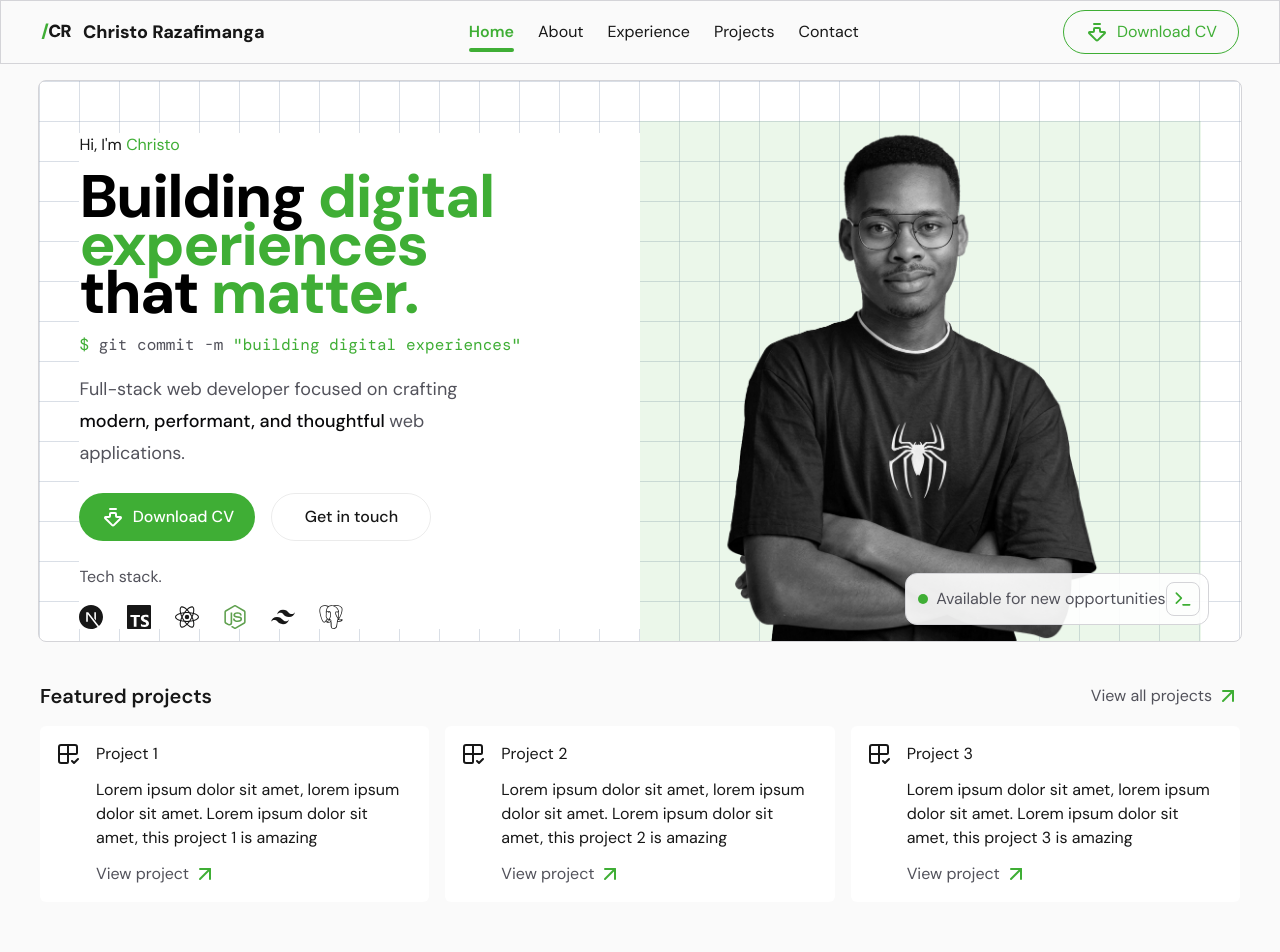
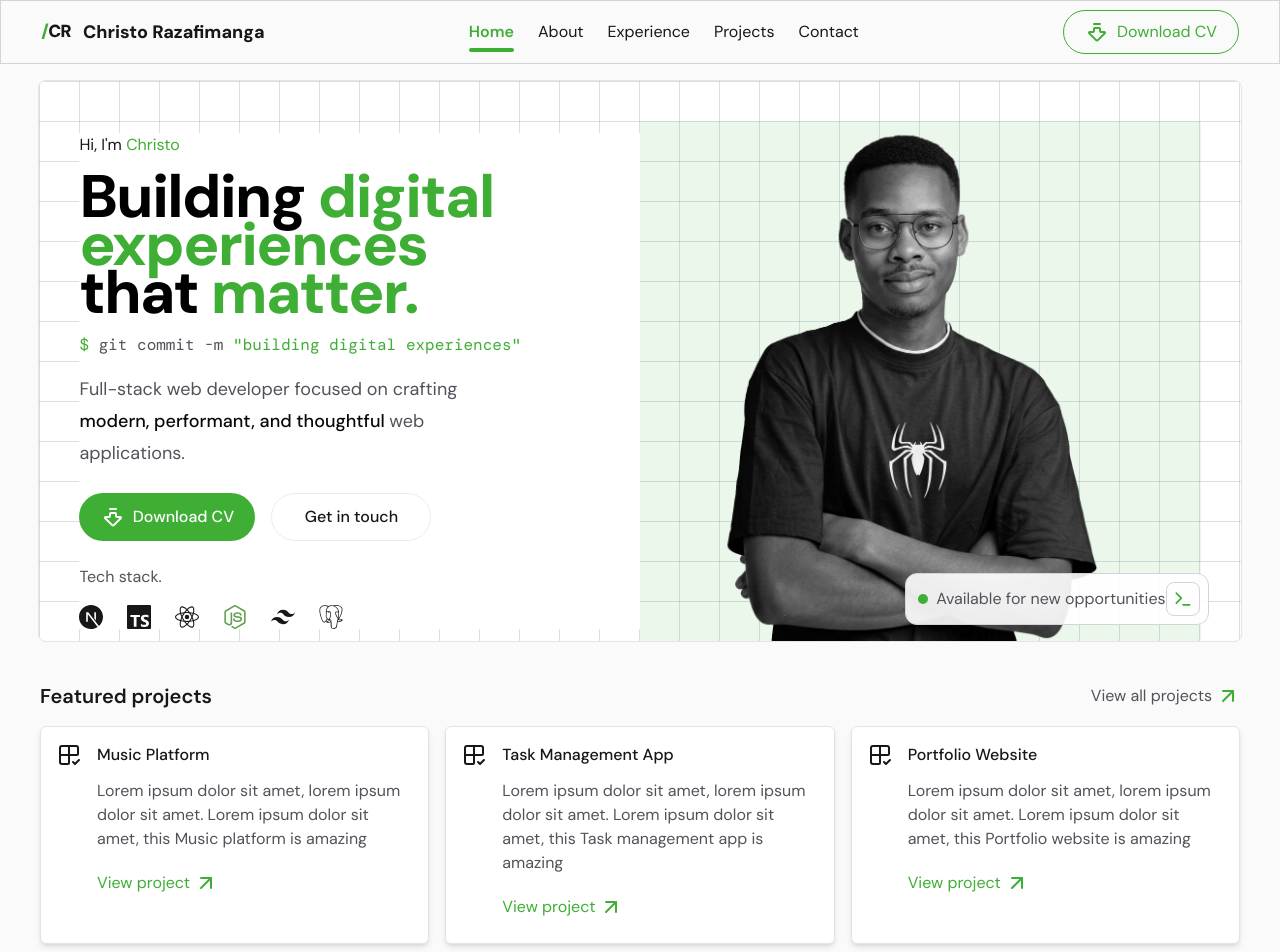
Before and after one commit to bossnare/portfolio, a Next.js app: page / in a window 1280 px wide. Shown: the top 952 px of the page. Built offline with nearby package versions, Linux system fonts and the light colour scheme.

Commit message:
add projects data

```diff
--- a/app/page.tsx
+++ b/app/page.tsx
@@ -1,6 +1,8 @@
 import { Hero } from '@/src/components/Hero';
 import { Header } from '@/src/components/Header';
 import { ArrowUpRight, Grid2X2Check } from 'lucide-react';
+import { projects } from '@/src/data/projects';
+
 
 export default function Home() {
   return (
@@ -23,25 +25,25 @@ export default function Home() {
               </button>
             </div>
             <div className="grid gap-4 md:grid-cols-3">
-              {Array.from({ length: 3 }).map((_, i) => (
+              {projects.map((project) => (
                 <div
-                  key={i}
-                  className="flex gap-4 p-4 rounded-md min-h-40 bg-background"
+                  key={project.type}
+                  className="flex gap-4 p-4 shadow-md border border-zinc-200 dark:border-white/6 rounded-md min-h-40 bg-background"
                 >
                   <span className="shrink-0">
                     <Grid2X2Check />
                   </span>
                   <div className="flex flex-col gap-3 grow">
-                    <span>Project {i + 1}</span>
-                    <span>
+                    <span className="capitalize font-medium">{project.type}</span>
+                    <span className="text-muted-foreground">
                       Lorem ipsum dolor sit amet, lorem ipsum dolor sit amet.
-                      Lorem ipsum dolor sit amet, this project {i + 1} is
+                      Lorem ipsum dolor sit amet, this {project.type} is
                       amazing
                     </span>
-                    <button className="flex items-center gap-1 text-muted-foreground">
+                    <a href="#" className="flex hover:underline items-center gap-1 py-2 text-primary">
                       <span>View project</span>
                       <ArrowUpRight className="text-primary" />
-                    </button>
+                    </a>
                   </div>
                 </div>
               ))}
--- a/src/components/Hero.tsx
+++ b/src/components/Hero.tsx
@@ -1,6 +1,6 @@
 'use client';
 
-import { stacks } from '@/src/data/stack';
+import { stacks } from '@/src/data/stacks';
 import { motion, useInView } from 'motion/react';
 import { useRef } from 'react';
 import Image from 'next/image';
@@ -12,7 +12,7 @@ export function Hero() {
 
   return (
     <section
-      className="flex relative overflow-hidden flex-col items-center justify-between mx-auto rounded-lg w-full md:max-w-[94%] sm:p-10 md:pb-0 border border-zinc-300 dark:border-white/6 min-h-screen bg-white dark:bg-black md:min-h-auto md:flex-row md:items-center
+      className="flex relative overflow-hidden flex-col items-center justify-between mx-auto rounded-lg w-full md:max-w-[94%] sm:p-10 md:pb-0 border border-zinc-200 dark:border-white/6 min-h-screen bg-white dark:bg-black md:min-h-auto md:flex-row md:items-center
         bg-[linear-gradient(to_right,rgba(148,163,184,0.35)_1px,transparent_1px),linear-gradient(to_bottom,rgba(148,163,184,0.35)_1px,transparent_1px)] bg-size-[40px_40px]"
     >
       <div className="flex flex-col items-center justify-between flex-1 w-full max-w-3xl gap-6 px-8 py-5 bg-white md:px-0 md:py-0 dark:bg-black md:items-start">
--- /dev/null
+++ b/src/data/projects.ts
@@ -0,0 +1,14 @@
+export const projects = [
+    {
+        type: "Music platform",
+        description: "Lorem ipsum dolor sit amet, lorem ipsum dolor sit amet. Lorem ipsum dolor sit amet, this project is amazing for visiters."
+    },
+    {
+        type: "Task management app",
+        description: "Lorem ipsum dolor sit amet, lorem ipsum dolor sit amet. Lorem ipsum dolor sit amet, this project is amazing for visiters."
+    },
+    {
+        type: "Portfolio website",
+        description: "Lorem ipsum dolor sit amet, lorem ipsum dolor sit amet. Lorem ipsum dolor sit amet, this project is amazing for visiters."
+    },
+]
```
Also changed, not shown: src/data/stacks.ts (renamed from src/data/stack.ts).
